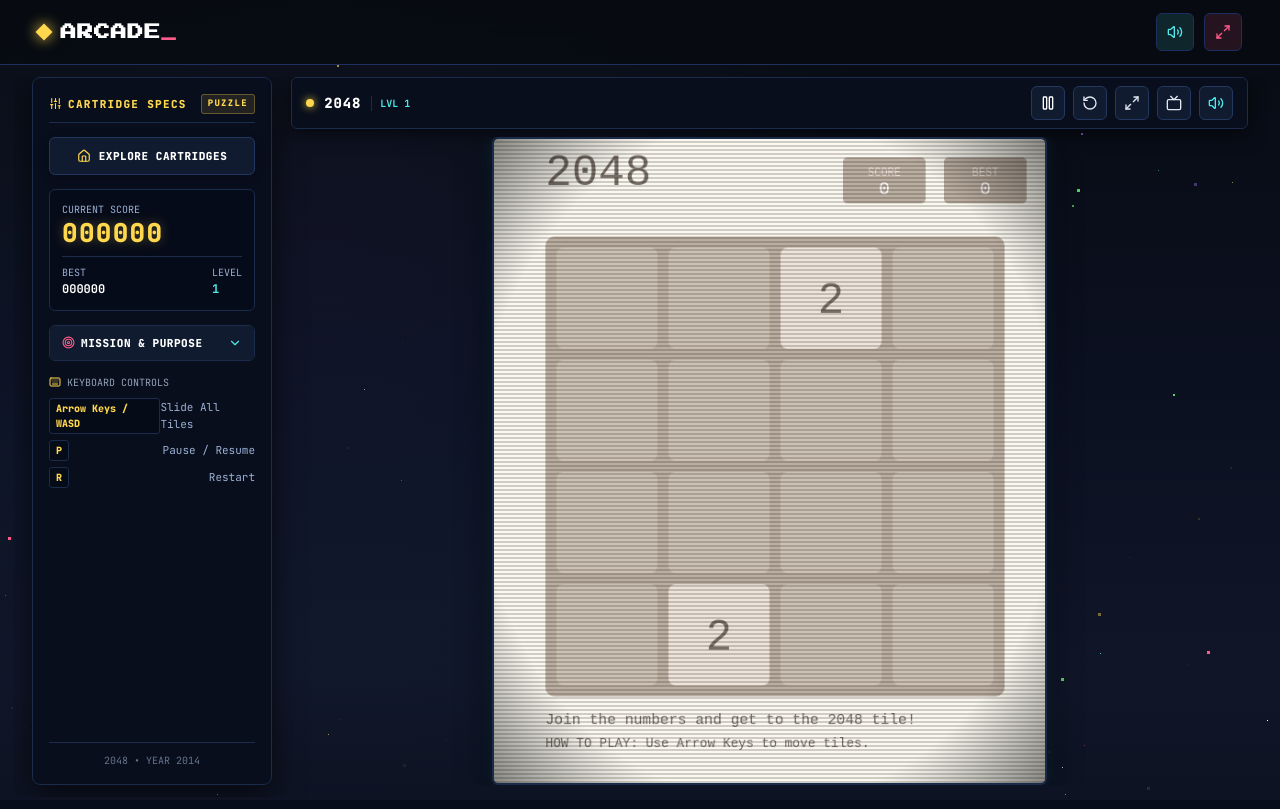
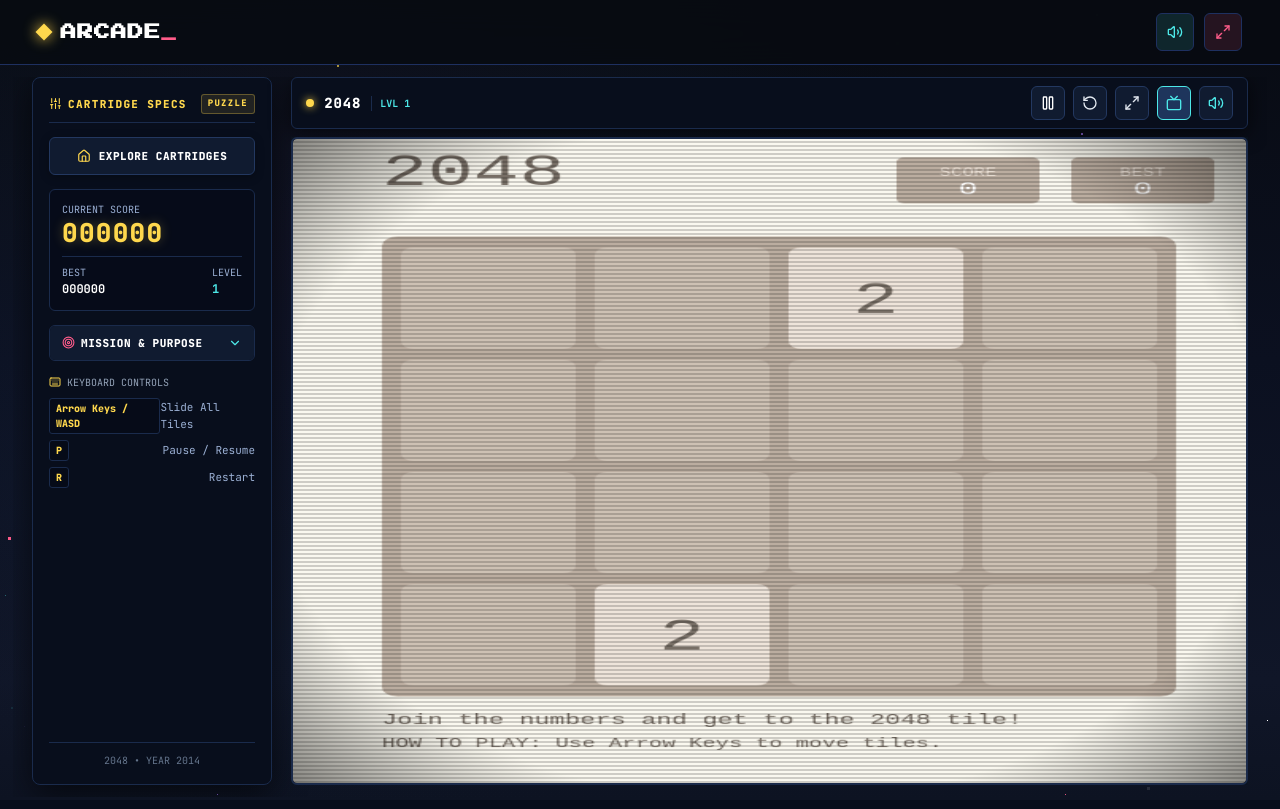
Before and after one commit to slythnox/Arcade_, a Next.js app: page /games/2048 in a window 1280 px wide. Built offline with nearby package versions, Linux system fonts and the light colour scheme.

Commit message:
Arcade - Games Improvement

```diff
--- a/components/environment/CRTOverlay.tsx
+++ b/components/environment/CRTOverlay.tsx
@@ -5,7 +5,6 @@ export interface CRTOverlayProps {
   enabled?: boolean;
   scanlines?: boolean;
   flicker?: boolean;
-  aspectRatio?: string;
   style?: React.CSSProperties;
   className?: string;
 }
@@ -15,7 +14,6 @@ export const CRTOverlay: React.FC<CRTOverlayProps> = ({
   enabled = true,
   scanlines = true,
   flicker = false,
-  aspectRatio = "600 / 700",
   style = {},
   className = "",
 }) => {
@@ -27,11 +25,10 @@ export const CRTOverlay: React.FC<CRTOverlayProps> = ({
           display: "flex",
           alignItems: "center",
           justifyContent: "center",
+          width: "100%",
           height: "100%",
           maxHeight: "100%",
           maxWidth: "100%",
-          aspectRatio: aspectRatio === "fill" ? "auto" : aspectRatio,
-          width: aspectRatio === "fill" ? "100%" : "auto",
           ...style,
         }}
       >
@@ -53,11 +50,10 @@ export const CRTOverlay: React.FC<CRTOverlayProps> = ({
         display: "flex",
         alignItems: "center",
         justifyContent: "center",
+        width: "100%",
         height: "100%",
         maxHeight: "100%",
         maxWidth: "100%",
-        aspectRatio: aspectRatio === "fill" ? "auto" : aspectRatio,
-        width: aspectRatio === "fill" ? "100%" : "auto",
         boxSizing: "border-box",
         ...style,
       }}
@@ -77,7 +73,7 @@ export const CRTOverlay: React.FC<CRTOverlayProps> = ({
         }}
       />
 
-      {/* Subtle Neutral Raster Scanlines (No green cast) */}
+      {/* Subtle Neutral Raster Scanlines */}
       {scanlines && (
         <div
           style={{
--- a/components/game/GameShell.tsx
+++ b/components/game/GameShell.tsx
@@ -317,7 +317,6 @@ export const GameShell: React.FC<GameShellProps> = ({ gameSlug, mode = "arcade"
   const [isMuted, setIsMuted] = useState(false);
   const [crtEnabled, setCrtEnabled] = useState(true);
   const [isFullscreen, setIsFullscreen] = useState(false);
-  const [aspectMode, setAspectMode] = useState<"fit" | "fill">("fit");
   const [highScore, setHighScore] = useState(0);
   const [showSteamLaunch, setShowSteamLaunch] = useState(false);
   const [clockTime, setClockTime] = useState("");
@@ -1019,9 +1018,9 @@ export const GameShell: React.FC<GameShellProps> = ({ gameSlug, mode = "arcade"
             </button>
 
             <button
-              onClick={() => setAspectMode((prev) => (prev === "fit" ? "fill" : "fit"))}
-              title={aspectMode === "fit" ? "Expand Game Screen (Widescreen Fill)" : "Fit Game to 6:7 Arcade Screen"}
-              aria-label="Toggle Screen Aspect Ratio"
+              onClick={() => setCrtEnabled((prev) => !prev)}
+              title={crtEnabled ? "Disable CRT Scanlines" : "Enable CRT Scanlines"}
+              aria-label="Toggle CRT Scanlines"
               className="arcade-icon-btn"
               style={{
                 display: "inline-flex",
@@ -1029,9 +1028,9 @@ export const GameShell: React.FC<GameShellProps> = ({ gameSlug, mode = "arcade"
                 justifyContent: "center",
                 width: "34px",
                 height: "34px",
-                backgroundColor: aspectMode === "fill" ? "#1e355c" : "#101b30",
-                color: aspectMode === "fill" ? "#ffd84d" : "#e2e8f0",
-                border: `1px solid ${aspectMode === "fill" ? "#ffd84d" : "#233860"}`,
+                backgroundColor: crtEnabled ? "#1e355c" : "#101b30",
+                color: crtEnabled ? "#4de8e8" : "#64748b",
+                border: `1px solid ${crtEnabled ? "#4de8e8" : "#233860"}`,
                 borderRadius: "6px",
                 cursor: "pointer",
                 transition: "all 0.15s ease",
@@ -1064,12 +1063,13 @@ export const GameShell: React.FC<GameShellProps> = ({ gameSlug, mode = "arcade"
           </div>
         </div>
 
-        {/* Dynamic Responsive CRT Canvas Stage (~70-80% on Mobile) */}
+        {/* Dynamic Responsive CRT Canvas Stage (Maximized to screen size) */}
         <div
           className="arcade-canvas-viewport"
           style={{
             position: "relative",
             width: "100%",
+            height: "100%",
             flex: "1 1 0%",
             display: "flex",
             alignItems: "center",
@@ -1081,7 +1081,13 @@ export const GameShell: React.FC<GameShellProps> = ({ gameSlug, mode = "arcade"
           <CRTOverlay
             enabled={crtEnabled}
             scanlines={crtEnabled}
-            aspectRatio={aspectMode === "fill" ? "fill" : "600 / 700"}
+            style={{
+              width: "100%",
+              height: "100%",
+              display: "flex",
+              alignItems: "center",
+              justifyContent: "center",
+            }}
           >
             <canvas
               ref={canvasRef}
@@ -1093,8 +1099,7 @@ export const GameShell: React.FC<GameShellProps> = ({ gameSlug, mode = "arcade"
                 height: "100%",
                 maxWidth: "100%",
                 maxHeight: "100%",
-                aspectRatio: aspectMode === "fill" ? "auto" : "600 / 700",
-                objectFit: aspectMode === "fill" ? "fill" : "contain",
+                objectFit: "fill",
                 backgroundColor: "#050914",
                 borderRadius: "4px",
               }}
```
